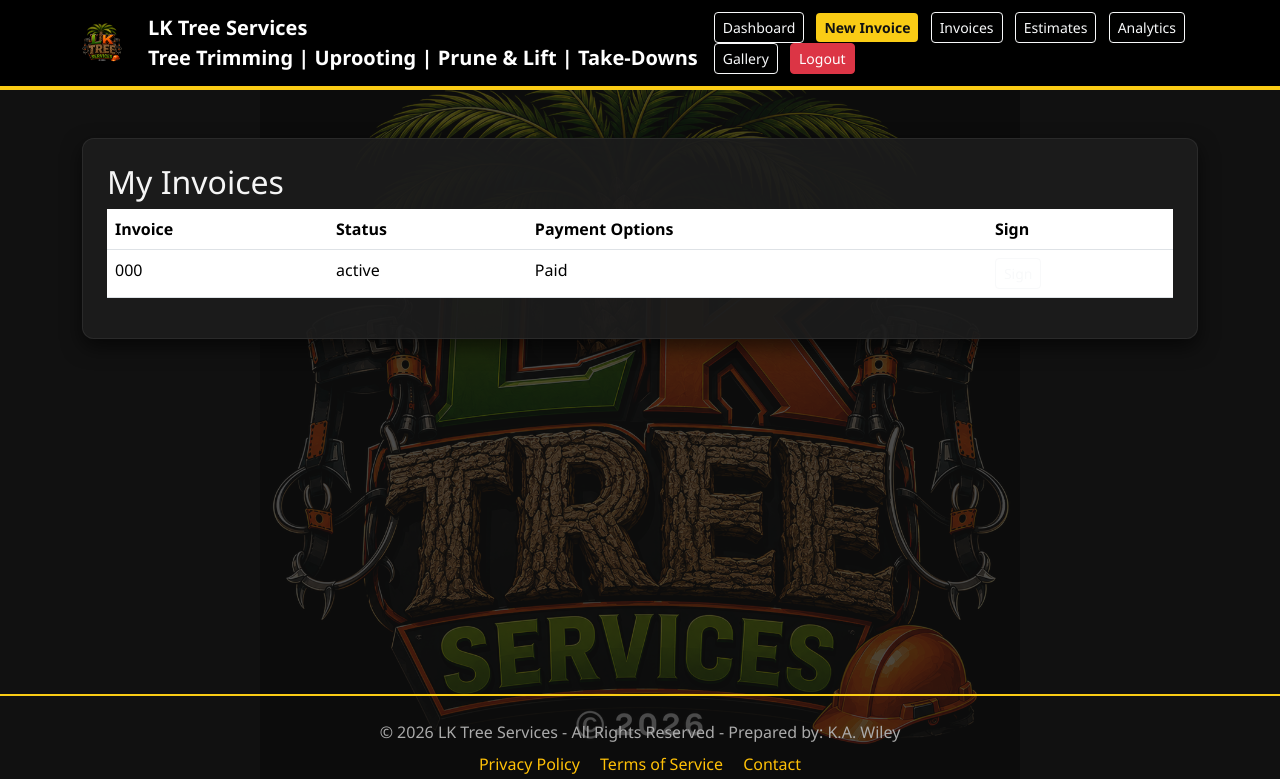
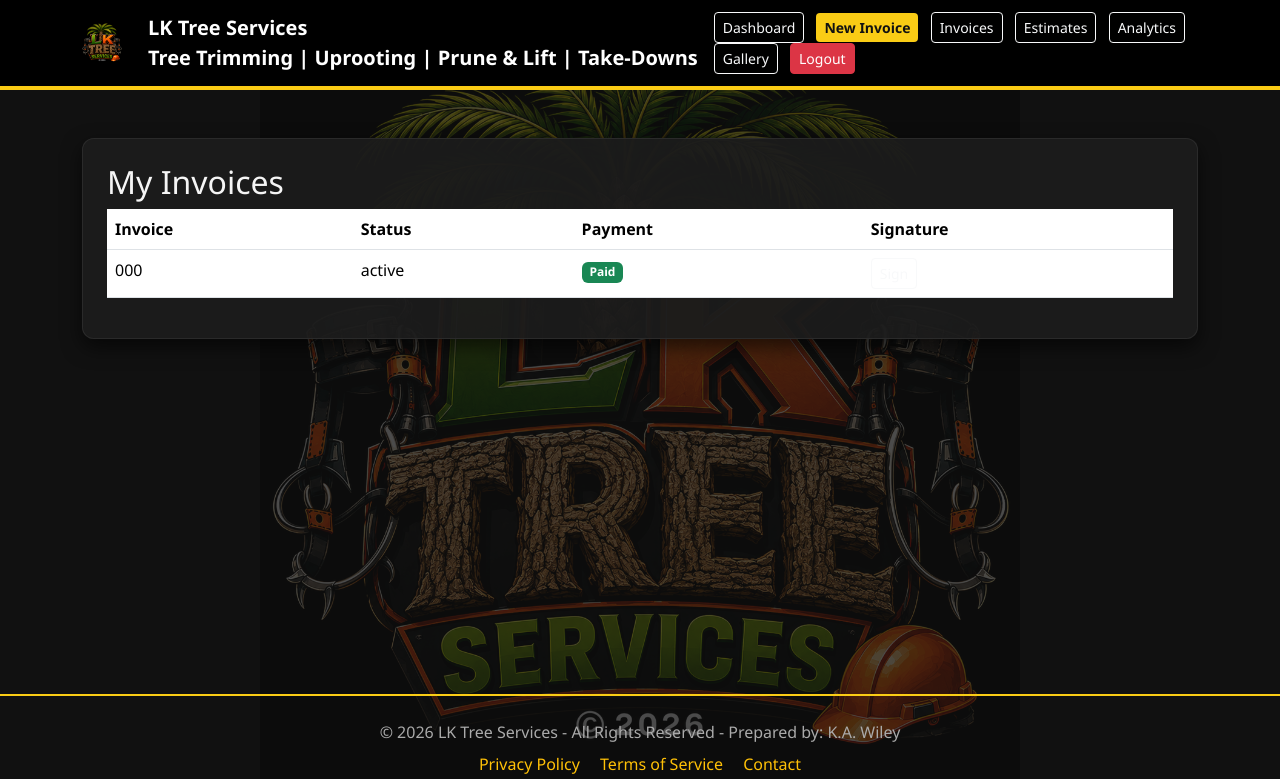
Before and after one commit to kwiley115907/Lk-home-tree-portal, a Flask app: page /my-invoices in a window 1280 px wide. Shown: the top 779 px of the page. Run offline with Flask 3, Linux system fonts and the light colour scheme; a user stored in the database is signed in; tables that the repository leaves empty hold one stand-in row (values such as "Sample post"); some libraries are stand-ins or nearby versions.

```diff
--- a/templates/customer_invoices.html
+++ b/templates/customer_invoices.html
@@ -10,10 +10,11 @@
             <tr>
                 <th>Invoice</th>
                 <th>Status</th>
-                <th>Payment Options</th>
-                <th>Sign</th>
+                <th>Payment</th>
+                <th>Signature</th>
             </tr>
         </thead>
+
         <tbody>
         {% for invoice in invoices %}
             <tr>
@@ -23,10 +24,10 @@
                     {% if not invoice.is_paid %}
                         <a href="{{ url_for('payment_options', invoice_id=invoice.id) }}"
                            class="btn btn-primary btn-sm">
-                            Pay
+                            Payment Options
                         </a>
                     {% else %}
-                        Paid
+                        <span class="badge bg-success">Paid</span>
                     {% endif %}
                 </td>
                 <td>
```
Also changed, not shown: templates/dashboard.html (+14 -2 lines).
